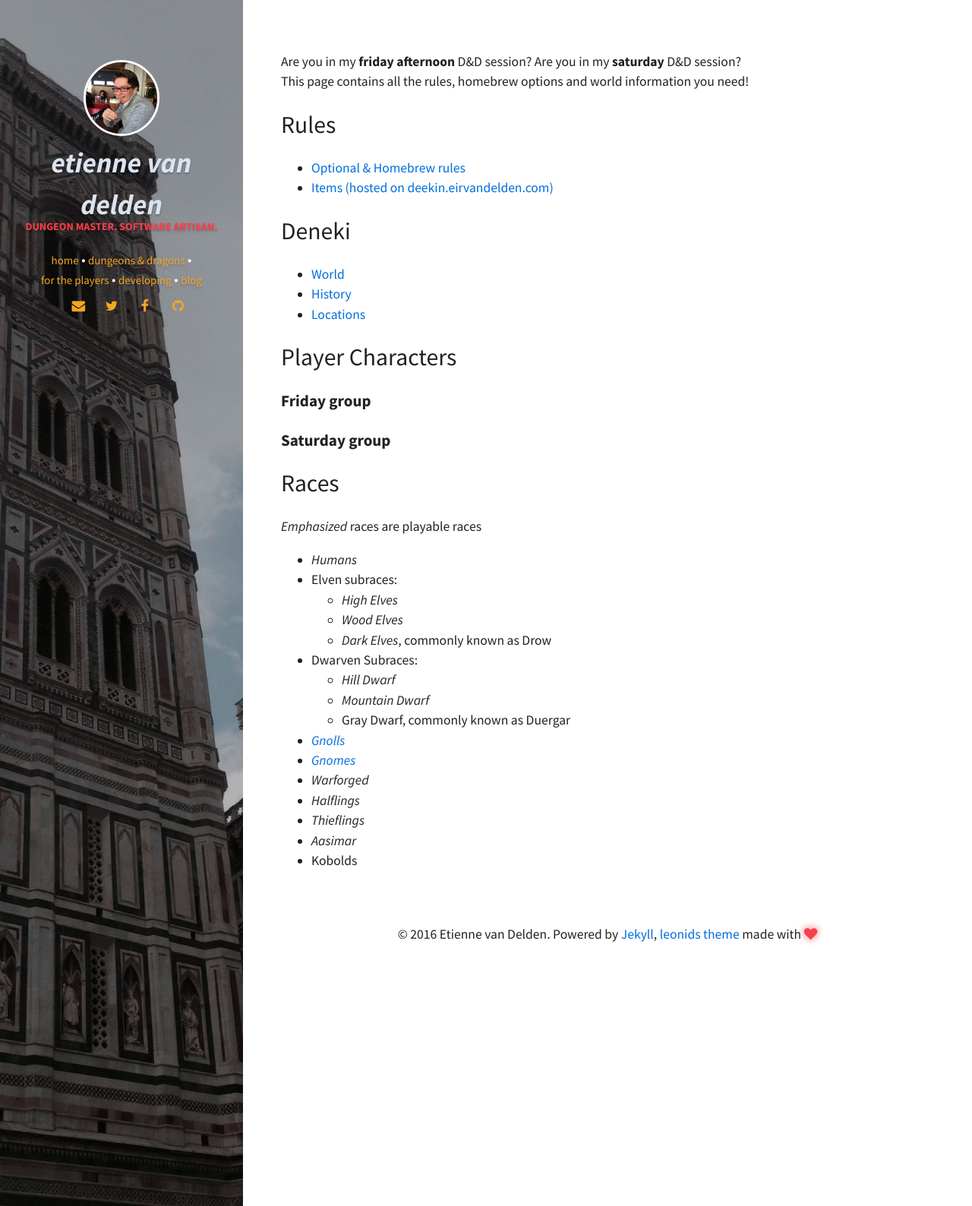
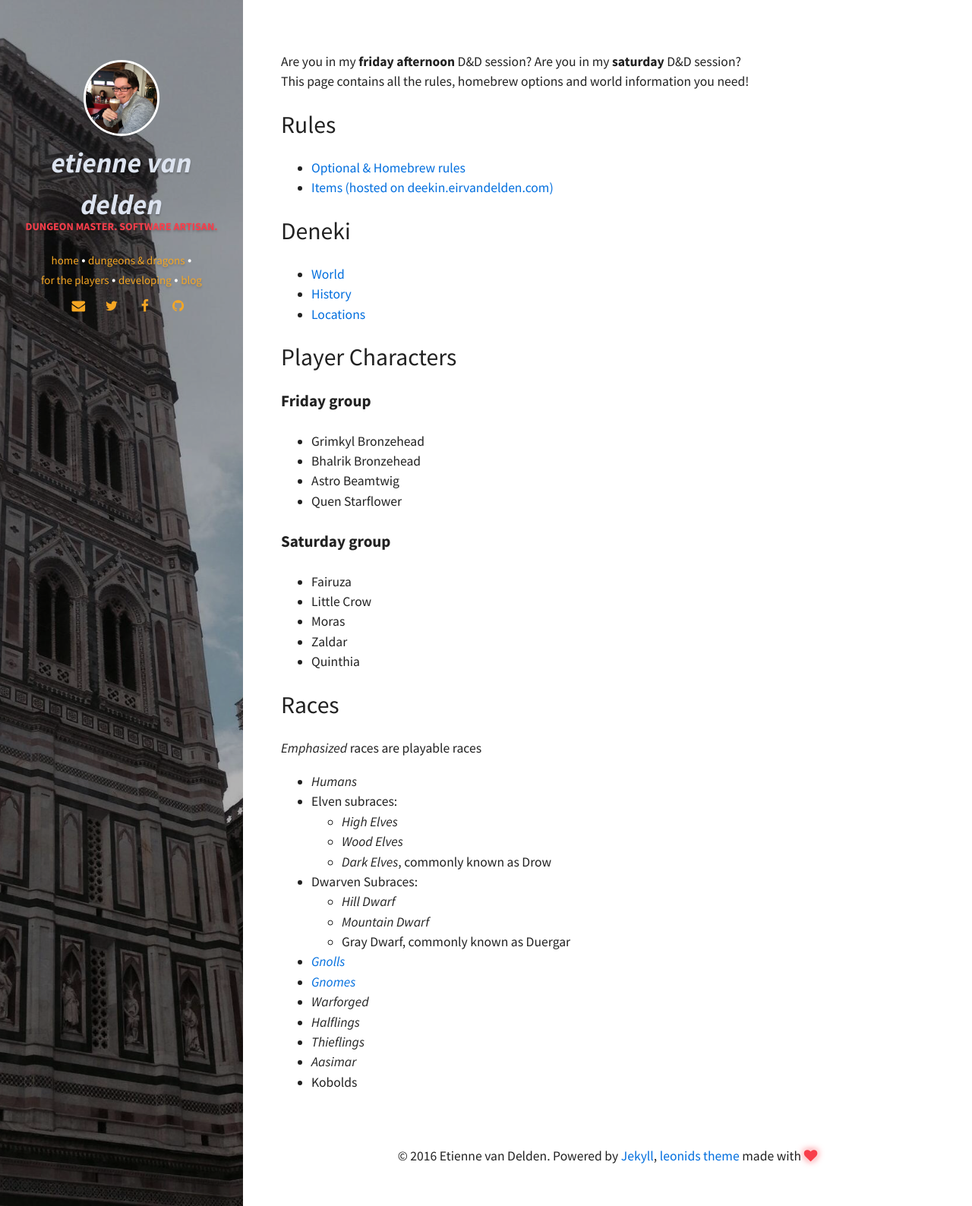
Before and after one commit to eirvandelden/eirvandelden.github.io, a Jekyll site: the page built from for-the-players.html, in a window 1280 px wide. Shown: the whole page at 76% size. Built offline with Jekyll 4.4.1, drawn with Linux system fonts in a browser that asks for light colours.

Commit message:
Update for-the-players with character names

```diff
--- a/for-the-players.html
+++ b/for-the-players.html
@@ -35,10 +35,20 @@ permalink: /for-the-players/
   <section>
     <h2>Player Characters</h2>
       <h4>Friday group</h4>
-
+      <ul>
+        <li>Grimkyl Bronzehead</li>
+        <li>Bhalrik Bronzehead</li>
+        <li>Astro Beamtwig</li>
+        <li>Quen Starflower</li>
+      </ul>
 
       <h4>Saturday group</h4>
       <ul>
+        <li>Fairuza</li>
+        <li>Little Crow</li>
+        <li>Moras</li>
+        <li>Zaldar</li>
+        <li>Quinthia</li>
       <ul>
   </section>
 
```
